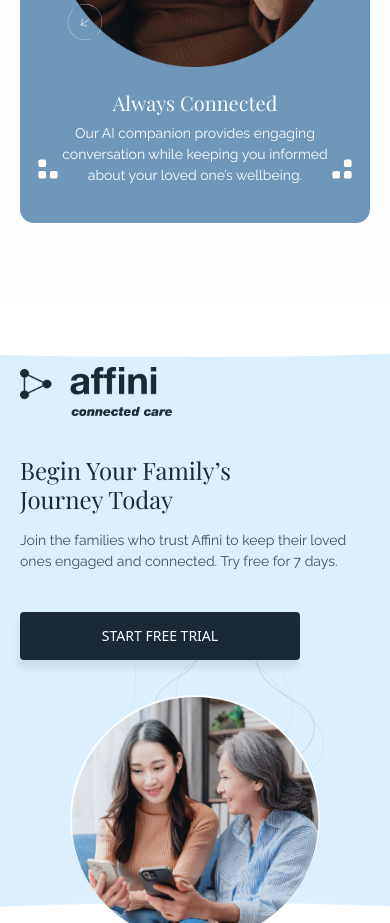
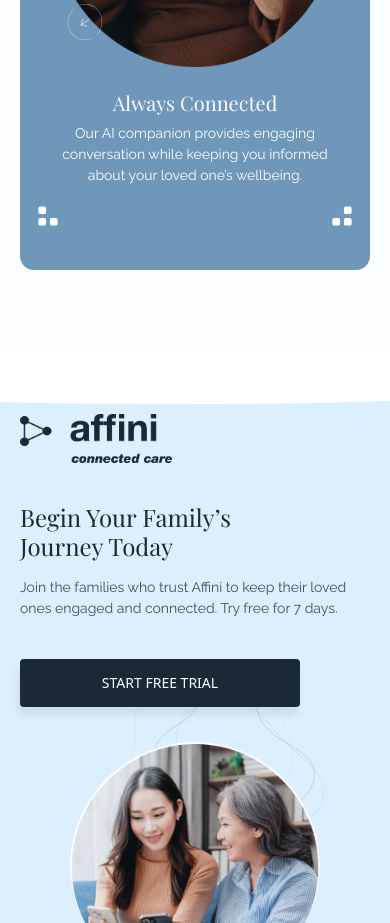
Before and after one commit to SiarheiBalabanovich/affini-app, a React (Vite) app: page / in a window 390 px wide. Shown: the part 3240-4163 px from the top of the page. Built offline with nearby package versions, Linux system fonts and the light colour scheme.

Commit message:
fix(benefits): improve mobile spacing for reversed card

```diff
--- a/src/components/WhyChooseSection.jsx
+++ b/src/components/WhyChooseSection.jsx
@@ -154,7 +154,7 @@ function BenefitCard({ card }) {
           src={image}
           alt={imageAlt}
           className={`
-            w-full h-auto object-cover
+            h-auto w-full object-cover
             ${isReversed ? "lg:rotate-180" : ""}
           `}
         />
@@ -187,7 +187,7 @@ function BenefitCard({ card }) {
         <p
           className={`
             mx-auto max-w-[363px] font-raleway text-[14px] leading-[150%] text-whiteCustom md:text-[18px]
-            ${isReversed ? "mb-[5px]" : "mb-[52px]"}
+            ${isReversed ? "mb-[52px] lg:mb-[5px]" : "mb-[52px]"}
           `}
         >
           {text}
```
